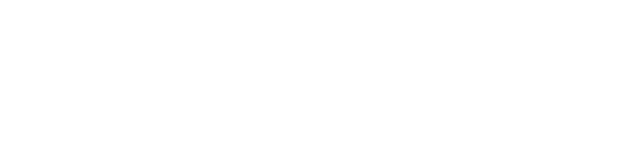
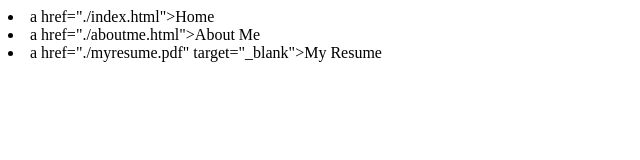
Before and after one commit to CCPS383775/CCPS383775.github.io, a plain HTML site: page index.html in a window 1280 px wide. Shown: the whole page, without its empty margins (0-640 px from the left). Drawn offline with Linux system fonts and the light colour scheme.

Commit message:
Update index.html

```diff
--- a/index.html
+++ b/index.html
@@ -2,6 +2,13 @@
 <html>
   <head>
     </head>
+  <header>
+    <na>
+      <li>a href="./index.html">Home</a></li>
+      <li>a href="./aboutme.html">About Me</a></li>
+      <li>a href="./myresume.pdf" target="_blank">My Resume</a></li>
+    </na>
+  </header>
   <body>
     </body>
   <foot>
```
